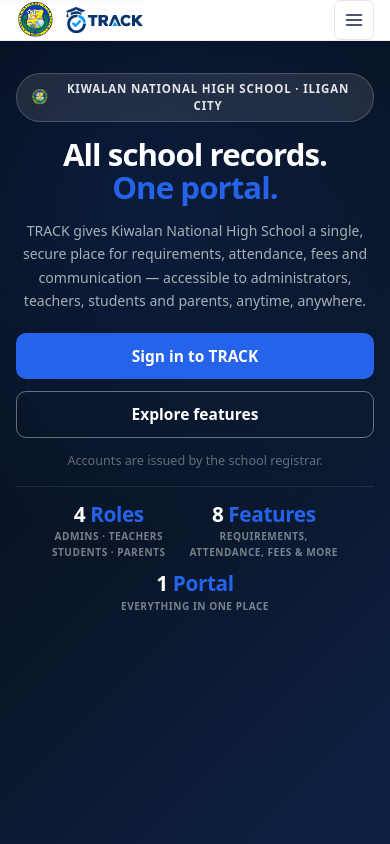
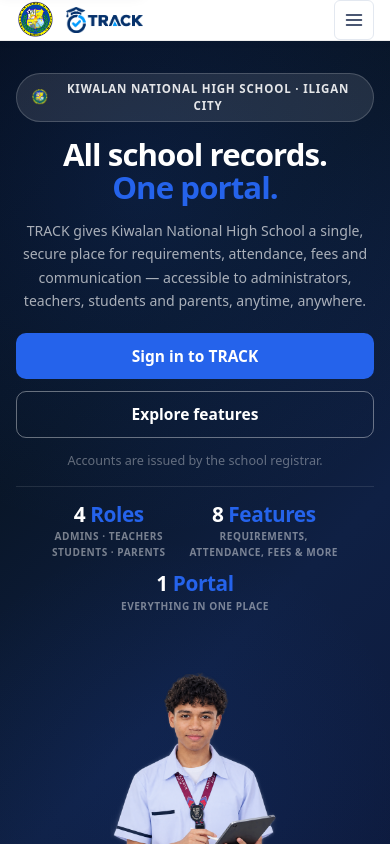
Before and after one commit to arcnesipac3-art/TRACK-capstone, a React (Vite) app in the folder frontend/: page / in a window 390 px wide. Built offline with nearby package versions, Linux system fonts and the light colour scheme; no server answers.

Commit message:
fix: match hero layout to screenshot  student centered, cards on right

```diff
--- a/frontend/src/App.css
+++ b/frontend/src/App.css
@@ -1562,8 +1562,8 @@
   position: relative;
   z-index: 1;
   display: grid;
-  /* Left text ~48%, right visual ~52% */
-  grid-template-columns: 48fr 52fr;
+  /* Left text ~42%, right visual ~58% to match screenshot proportions */
+  grid-template-columns: 42fr 58fr;
   align-items: center;
   width: 100%;
   max-width: 1440px;
@@ -1582,30 +1582,34 @@
 }
 
 /* ── RIGHT COLUMN ── */
+/* The visual holds the student + cards side by side.
+   Student is the main element; cards float on the right. */
 .hero-visual {
   position: relative;
   display: flex;
   align-items: flex-end;
-  justify-content: flex-end;
-  /* Stretch to full hero height so portrait occupies the full right side */
+  /* Cards live to the right of the student, so give them room */
+  justify-content: flex-start;
   align-self: stretch;
-  /* Minimum height keeps it from collapsing */
   min-height: clamp(500px, calc(100svh - 120px), 760px);
   overflow: visible;
+  /* Right padding reserves space so the cards don't clip out of frame */
+  padding-right: 210px;
 }
 
 .hero-student-img {
   position: absolute;
   bottom: 0;
-  right: -24px;
-  /* Tall, prominent image that fills most of the hero height */
-  width: min(100%, 680px);
-  max-width: 680px;
-  height: auto;
-  max-height: 720px;
-  /* Anchor the head at the top, feet near the bottom */
+  /* Student centered within the column, shifted slightly left to leave room for cards */
+  left: 50%;
+  transform: translateX(-60%);
+  /* Large — fills most of the hero height */
+  width: auto;
+  height: 100%;
+  max-height: 740px;
+  max-width: 560px;
   object-fit: contain;
-  object-position: bottom right;
+  object-position: bottom center;
   pointer-events: none;
   user-select: none;
   display: block;
@@ -1624,7 +1628,7 @@
   border: 1px solid rgba(37,99,235,0.35);
   border-radius: 14px;
   min-width: 168px;
-  max-width: 200px;
+  max-width: 210px;
   box-shadow: 0 4px 20px rgba(0,0,0,0.3);
   z-index: 2;
   animation: hero-float 4s ease-in-out infinite;
@@ -1658,10 +1662,10 @@
   margin-top: 2px;
 }
 
-/* Card positions — on the left side of the portrait (portrait is right-anchored) */
-.hero-card-student  { top: 6%;     left: 0;    animation-delay: 0s;   }
-.hero-card-teacher  { top: 38%;   left: -8px;  animation-delay: 1.4s; }
-.hero-card-parent   { bottom: 10%; left: 4px;   animation-delay: 2.8s; }
+/* Card positions — stacked on the RIGHT side of the portrait, matching screenshot */
+.hero-card-student  { top: 12%;    right: 0;   animation-delay: 0s;   }
+.hero-card-teacher  { top: 40%;    right: 0;   animation-delay: 1.4s; }
+.hero-card-parent   { bottom: 14%; right: 0;   animation-delay: 2.8s; }
 
 @keyframes hero-float {
   0%, 100% { transform: translateY(0); }
@@ -1854,39 +1858,45 @@
 }
 
 /* ── RESPONSIVE ── */
-/* 1200px–1279px: slight padding reduction, cards stay in place */
+/* 1200px–1279px: slight padding reduction */
 @media (max-width: 1279px) {
   .hero-layout { padding: clamp(32px,4vh,56px) clamp(24px,4vw,48px); }
-  .hero-student-img { max-width: 600px; max-height: 680px; }
-}
-
-/* Laptop 992px–1199px: reduce image size, keep two-column layout */
+  .hero-visual { padding-right: 190px; }
+  .hero-student-img { max-height: 680px; }
+}
+
+/* Laptop 992px–1199px: shrink image, reduce card space */
 @media (max-width: 1199px) {
   .hero-layout {
-    grid-template-columns: 48fr 52fr;
+    grid-template-columns: 44fr 56fr;
     gap: 0;
   }
-  .hero-visual { height: clamp(460px, calc(100svh - 130px), 700px); }
-  .hero-student-img { max-width: 540px; max-height: 620px; right: -12px; }
+  .hero-visual {
+    min-height: clamp(460px, calc(100svh - 130px), 700px);
+    padding-right: 180px;
+  }
+  .hero-student-img { max-height: 620px; max-width: 480px; }
   .hero-heading-line1,
   .hero-heading-line2 { font-size: clamp(2.2rem, 3.8vw, 3.4rem); }
 }
 
-/* Tablet 768px–991px: tighter two-column, reduce image */
+/* Tablet 768px–1023px: tighter layout, smaller cards */
 @media (max-width: 1023px) {
   .hero-layout {
     grid-template-columns: 1fr 1fr;
     padding: 40px 24px 48px;
     gap: 0;
   }
-  .hero-visual { height: clamp(400px, 52vw, 560px); align-self: stretch; }
-  .hero-student-img { max-width: 480px; max-height: 560px; right: -8px; }
+  .hero-visual {
+    min-height: clamp(400px, 52vw, 560px);
+    align-self: stretch;
+    padding-right: 160px;
+  }
+  .hero-student-img { max-height: 520px; max-width: 400px; }
   .hero-card { min-width: 140px; max-width: 168px; padding: 8px 12px; }
-  .hero-card-teacher { left: -4px; }
-  .hero-card-parent  { left: 0; }
-}
-
-/* Mobile ≤767px: stack vertically */
+}
+
+/* Mobile ≤767px: stack vertically, center everything */
 @media (max-width: 767px) {
   .landing-hero { min-height: auto; align-items: flex-start; }
   .hero-layout {
@@ -1901,25 +1911,24 @@
   .hero-note    { text-align: center; }
   .hero-stats   { justify-content: center; }
   .hero-stat:first-child { padding-left: clamp(16px,2vw,24px); }
-  /* Show portrait below content, centered and scaled */
+  /* Show portrait below content, centered */
   .hero-visual {
-    height: clamp(280px, 60vw, 400px);
+    min-height: clamp(280px, 60vw, 400px);
     width: 100%;
+    padding-right: 0;
     justify-content: center;
   }
   .hero-student-img {
-    right: auto;
     left: 50%;
     transform: translateX(-50%);
-    width: min(100%, 360px);
-    max-width: 360px;
+    height: 100%;
     max-height: 400px;
-    object-position: bottom center;
+    max-width: 320px;
   }
-  /* Reposition cards around the centered portrait */
-  .hero-card-student { top: 4%;   left: auto; right: 4px; }
-  .hero-card-teacher { top: 34%;  left: auto; right: -4px; }
-  .hero-card-parent  { bottom: 4%; left: auto; right: 4px; }
+  /* Cards: back to right side of the visual area */
+  .hero-card-student { top: 4%;    right: 4px;  }
+  .hero-card-teacher { top: 36%;   right: -4px; }
+  .hero-card-parent  { bottom: 4%; right: 4px;  }
 }
 
 /* Small mobile ≤479px */
@@ -1930,13 +1939,9 @@
   .hero-btn-primary,
   .hero-btn-secondary { width: 100%; justify-content: center; }
   .hero-actions { flex-direction: column; width: 100%; }
-  .hero-visual { height: clamp(240px,65vw,320px); }
-  .hero-student-img {
-    width: min(100%, 300px);
-    max-width: 300px;
-    max-height: 320px;
-  }
-  /* Hide cards on very small screens to reduce clutter */
+  .hero-visual { min-height: clamp(240px,65vw,320px); }
+  .hero-student-img { max-height: 320px; max-width: 280px; }
+  /* Hide cards on very small screens */
   .hero-card { display: none; }
   .hero-stats { flex-wrap: wrap; gap: 12px 0; }
   .hero-stat-sep { display: none; }
```
